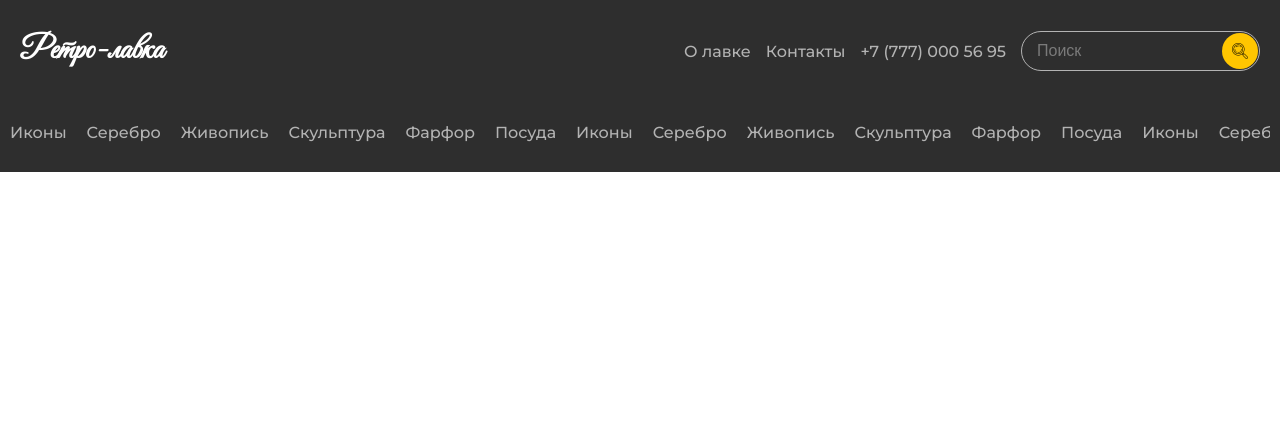
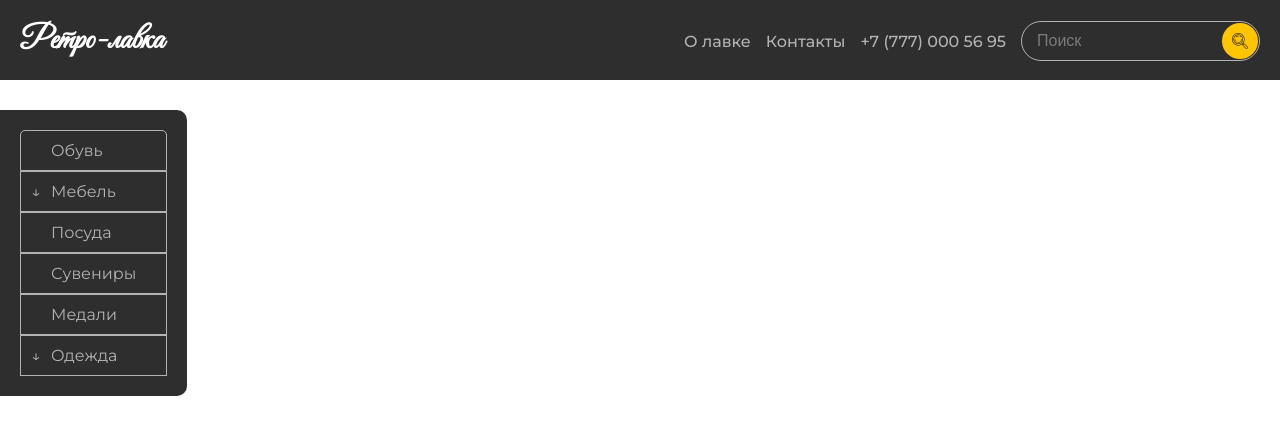
Before and after one commit to brainstorm-beginners/antique-project-repo, a Django app: template templates/mainPage.html in a window 1280 px wide. Shown: the top 435 px of the page. Run offline with Django 5.2, Linux system fonts and the light colour scheme; the template is opened without the code that fills it, so the values that code supplies are empty; parts of the project's set-up code (start-up, migrations or seed data) failed here and were passed over; some web fonts are replaced.

Commit message:
Development: Add new menu on the main page for category navigation.

```diff
--- a/static/mainPage.css
+++ b/static/mainPage.css
@@ -1,3 +1,4 @@
+@charset "UTF-8";
 @import url("https://fonts.googleapis.com/css2?family=Caveat:wght@400..700&family=Great+Vibes&family=Marck+Script&family=Rampart+One&display=swap");
 @import url("https://fonts.googleapis.com/css2?family=Montserrat:ital,wght@0,100..900;1,100..900&display=swap");
 body {
@@ -5,14 +6,20 @@ body {
   padding: 0;
 }
 
+a {
+  text-decoration: none;
+  color: inherit;
+}
+
 header {
+  height: 10vh;
   width: auto;
   background-color: #2e2e2e;
 }
 header .topHeaderBlock {
   display: flex;
   align-items: center;
-  padding: 10px 20px;
+  padding: 0px 20px;
   justify-content: space-between;
   flex-wrap: wrap;
 }
@@ -148,10 +155,10 @@ header .mobileMenu .mobileMenuList .searchForm .searchBar {
   width: 200px;
 }
 header .mobileMenu .mobileMenuList .searchForm .searchBar::-moz-placeholder {
-  color: #7a7a7a;
+  color: #b3b3b3;
 }
 header .mobileMenu .mobileMenuList .searchForm .searchBar::placeholder {
-  color: #7a7a7a;
+  color: #b3b3b3;
 }
 header .mobileMenu .mobileMenuList .searchForm .searchButton {
   background-color: #ffc600;
@@ -184,30 +191,87 @@ header .mobileMenu .mobileMenuList .searchForm .searchButton .searchIcon {
     display: none;
   }
 }
-header .categoriesBlock {
-  padding: 20px 10px 10px 10px;
+
+main {
+  z-index: 1;
+  padding: 30px 0px;
 }
-header .categoriesBlock .categoriesList {
-  width: 100%;
-  display: flex;
+main .categoryNavSide {
+  height: -moz-max-content;
+  height: max-content;
+  width: -moz-max-content;
+  width: max-content;
+  background-color: #2e2e2e;
+  overflow-y: auto;
+  padding: 20px;
+  border-top-right-radius: 10px;
+  border-bottom-right-radius: 10px;
+}
+main .categoryNavSide .categoriesMenu {
+  list-style: none;
+  padding: 0;
   margin: 0;
-  overflow-x: auto;
-  overflow-y: hidden;
-  white-space: nowrap;
-  scroll-behavior: smooth;
-  list-style: none;
-  padding: 0 0 20px 0;
-  font-weight: 500;
-  gap: 20px;
-  scrollbar-width: thin !important;
-  scrollbar-color: #b3b3b3 transparent;
-}
-header .categoriesBlock .categoriesList .category {
   font-family: "Montserrat", sans-serif;
   color: #b3b3b3;
-  transition: 0.2s ease-in-out;
 }
-header .categoriesBlock .categoriesList .category:hover {
+main .categoryNavSide .categoriesMenu .category {
+  padding: 10px 30px;
   cursor: pointer;
+  position: relative;
+  border: 1px solid #b3b3b3;
+}
+main .categoryNavSide .categoriesMenu .category:hover {
   color: #ffbf00;
+}
+main .categoryNavSide .categoriesMenu .category:first-child {
+  border-top-left-radius: 5px;
+  border-top-right-radius: 5px;
+}
+main .categoryNavSide .categoriesMenu .category:last-child {
+  border-bottom-left-radius: 5px;
+  border-bottom-right-radius: 5px;
+}
+main .categoryNavSide .categoriesMenu .category__dropdown {
+  padding: 10px 30px;
+  cursor: pointer;
+  position: relative;
+  border: 1px solid #b3b3b3;
+}
+main .categoryNavSide .categoriesMenu .category__dropdown:hover {
+  color: #ffbf00;
+}
+main .categoryNavSide .categoriesMenu .category__dropdown::after {
+  content: "↓";
+  position: absolute;
+  left: 10px;
+  transform: rotate(0);
+  transition: transform 0.3s ease;
+}
+main .categoryNavSide .categoriesMenu .category__dropdown.open::after {
+  top: 6%;
+  transform: rotate(-180deg);
+}
+main .categoryNavSide .categoriesMenu .subcategoriesMenu {
+  display: none;
+  align-items: center;
+  flex-direction: column;
+  list-style: none;
+  background-color: #2e2e2e;
+  transition: max-height 0.3s ease;
+  padding: 0;
+  margin-top: 10px;
+  z-index: 1000;
+}
+main .categoryNavSide .categoriesMenu .subcategoriesMenu .subcategory {
+  padding: 5px 0px;
+  color: #b3b3b3;
+  cursor: pointer;
+}
+main .categoryNavSide .categoriesMenu .subcategoriesMenu .subcategory:hover {
+  color: #ffbf00;
+}
+@media only screen and (max-width: 800px) {
+  main .categoryNavSide {
+    display: none;
+  }
 }/*# sourceMappingURL=mainPage.css.map */
--- a/static/mainPage.js
+++ b/static/mainPage.js
@@ -1,4 +1,26 @@
+function setSelectedCategory(categoryName) {
+  localStorage.setItem("selectedCategory", categoryName);
+}
+
+function getSelectedCategory() {
+  return localStorage.getItem("selectedCategory");
+}
+
+// Функция выделения выбранной категории
+function highlightSelectedCategory() {
+  const selectedCategory = getSelectedCategory();
+  const categories = document.querySelectorAll(".category, .subcategory, .category__dropdown");
+  categories.forEach((category) => {
+    if (category.textContent.trim() === selectedCategory) {
+      category.classList.add("selected");
+    } else {
+      category.classList.remove("selected");
+    }
+  });
+}
+
 window.addEventListener("DOMContentLoaded", () => {
+  // Настройка мобильного меню
   const mobileMenuButton = document.getElementById('mobileMenuButton');
   const mobileMenu = document.querySelector('.mobileMenu');
   const mobileMenuButtonIcon = document.querySelector('.mobileMenuButtonIcon');
@@ -8,25 +30,50 @@ window.addEventListener("DOMContentLoaded", () => {
   mobileMenuButton.addEventListener('click', () => {
     mobileMenu.style.display = mobileMenu.style.display === 'none' ? 'block' : 'none';
 
-        if (mobileMenuButtonIcon.src.includes('menuIconLightGrey.png')) {
-            mobileMenuButtonIcon.src = closeIcon;
-        } else {
-            mobileMenuButtonIcon.src = menuIcon;
-        }
+    mobileMenuButtonIcon.src = mobileMenuButtonIcon.src.includes('menuIconLightGrey.png') ? closeIcon : menuIcon;
   });
 
-    document.querySelector(".categoriesList")
-  .addEventListener('wheel', function(event) {
-    if (event.deltaMode == event.DOM_DELTA_PIXEL) {
-      var modifier = 1;
-    } else if (event.deltaMode == event.DOM_DELTA_LINE) {
-      var modifier = parseInt(getComputedStyle(this).lineHeight);
-    } else if (event.deltaMode == event.DOM_DELTA_PAGE) {
-      var modifier = this.clientHeight;
-    }
-    if (event.deltaY != 0) {
-      this.scrollLeft += modifier * event.deltaY;
-      event.preventDefault();
+  const dropdownCategories = document.querySelectorAll(".category__dropdown");
+  const categories = document.querySelectorAll(".category, .subcategory, .category__dropdown");
+
+  // Открытие и закрытие подкатегорий при клике
+  dropdownCategories.forEach((category) => {
+    category.addEventListener("click", function (event) {
+      event.stopPropagation(); // Останавливаем всплытие события
+      const subcategoriesMenu = category.querySelector(".subcategoriesMenu");
+
+      if (subcategoriesMenu.style.display === "block") {
+        subcategoriesMenu.style.display = "none";
+        category.classList.remove("open");
+      } else {
+        document.querySelectorAll(".subcategoriesMenu").forEach((menu) => {
+          menu.style.display = "none";
+          menu.parentElement.classList.remove("open");
+        });
+
+        subcategoriesMenu.style.display = "block";
+        category.classList.add("open");
       }
     });
   });
+
+  // Клик на обычную категорию или подкатегорию для перехода по URL и выделения
+  categories.forEach((category) => {
+    category.addEventListener("click", function () {
+      // Проверяем, имеет ли категория подкатегории
+      if (!category.classList.contains("category__dropdown")) {
+        const categoryName = category.textContent.trim();
+
+        // Сохраняем выбранную категорию
+        setSelectedCategory(categoryName);
+
+        // Переход на URL с категорией
+        const urlCategoryName = categoryName.toLowerCase().replace(" ", "_");
+        window.location.href = `/api/v1/${urlCategoryName}`;
+      }
+    });
+  });
+
+  // Подсвечиваем выбранную категорию при загрузке страницы
+  highlightSelectedCategory();
+});
--- a/static/mainPage.scss
+++ b/static/mainPage.scss
@@ -5,14 +5,20 @@ body {
     padding: 0;
 }
 
+a {
+  text-decoration: none;
+  color: inherit;
+}
+
 header {
-    width: auto;
-    background-color: $dark-grey-color;
+  height: 10vh;
+  width: auto;
+  background-color: $dark-grey-color;
 
     .topHeaderBlock {
         display: flex;
         align-items: center;
-        padding: 10px 20px;
+        padding: 0px 20px;
         justify-content: space-between;
         flex-wrap: wrap;
 
@@ -157,7 +163,7 @@ header {
             width: 200px;
 
             &::placeholder {
-              color: #7a7a7a;
+              color: $light-grey-color;
             }
           }
 
@@ -200,35 +206,100 @@ header {
         display: none;
       }
     }
+}
 
-    .categoriesBlock {
-      padding: 20px 10px 10px 10px;
+main {
+  z-index: 1;
+  padding: 30px 0px;
 
-      .categoriesList {
-        width: 100%;
-        display: flex;
-        margin: 0;
-        overflow-x: auto;
-        overflow-y: hidden;
-        white-space: nowrap;
-        scroll-behavior: smooth;
+  .categoryNavSide {
+    height: max-content;
+    width: max-content;
+    background-color: $dark-grey-color;
+    overflow-y: auto;
+    padding: 20px;
+    border-top-right-radius: 10px;
+    border-bottom-right-radius: 10px;
+
+    .categoriesMenu {
+      list-style: none;
+      padding: 0;
+      margin: 0;
+      font-family: $secondary-font;
+      color: $light-grey-color;
+
+      .category {
+        padding: 10px 30px;
+        cursor: pointer;
+        position: relative;
+        border: 1px solid $light-grey-color;
+
+        &:hover {
+          color: $yantar-color;
+        }
+
+        &:first-child {
+          border-top-left-radius: 5px;
+          border-top-right-radius: 5px;
+        }
+
+        &:last-child {
+          border-bottom-left-radius: 5px;
+          border-bottom-right-radius: 5px;
+        }
+      }
+
+      .category__dropdown {
+        padding: 10px 30px;
+        cursor: pointer;
+        position: relative;
+        border: 1px solid $light-grey-color;
+
+        &:hover {
+          color: $yantar-color;
+        }
+
+        &::after {
+          content: "↓";
+          position: absolute;
+          left: 10px;
+          transform: rotate(0);
+          transition: transform 0.3s ease;
+        }
+
+        &.open::after {
+          top: 6%;
+          transform: rotate(-180deg);
+        }
+      }
+
+      .subcategoriesMenu {
+        display: none;
+        align-items: center;
+        flex-direction: column;
         list-style: none;
-        padding: 0 0 20px 0;
-        font-weight: 500;
-        gap: 20px;
-        scrollbar-width: thin !important;
-        scrollbar-color: $light-grey-color transparent;
+        background-color: $dark-grey-color;
+        transition: max-height 0.3s ease;
+        padding: 0;
+        margin-top: 10px;
+        z-index: 1000;
 
-        .category {
-          font-family: $secondary-font;
+        .subcategory {
+          padding: 5px 0px;
           color: $light-grey-color;
-          transition: 0.2s ease-in-out;
+          cursor: pointer;
 
           &:hover {
-            cursor: pointer;
             color: $yantar-color;
           }
         }
       }
     }
+  }
+
+  @media only screen and (max-width: 800px) {
+    .categoryNavSide {
+      display: none;
+    }
+  }
 }
--- a/templates/mainPage.html
+++ b/templates/mainPage.html
@@ -13,7 +13,7 @@
         <header>
             <div class='topHeaderBlock'>
                 <h1 class='shopTitle'>Ретро-лавка</h1>
-                <div class='headerTopRight'>
+                <nav class='headerTopRight'>
                     <ul class='headerTopMenu'>
                         <li class='headerTopMenuElement' id='aboutShop'>
                             О лавке
@@ -35,12 +35,13 @@
                             </search>
                         </li>
                     </ul>
-                </div>
+                </nav>
                 <button class='mobileMenuButton' id='mobileMenuButton'>
                     <img class="mobileMenuButtonIcon" src="../static/icons/menuIconLightGrey.png" alt="Поиск" />
                 </button>
             </div>
-            <div class='mobileMenu' style='display: none;'>
+
+            <nav class='mobileMenu' style='display: none;'>
                 <ul class='mobileMenuList'>
                     <li class='mobileMenuElement' id='search'>
                         <search>
@@ -62,42 +63,37 @@
                         О лавке
                     </li>
                 </ul>
-            </div>
-            <div class='categoriesBlock'>
-                <ul class='categoriesList'>
-                    <li class='category'>Иконы</li>
-                    <li class='category'>Серебро</li>
-                    <li class='category'>Живопись</li>
-                    <li class='category'>Скульптура</li>
-                    <li class='category'>Фарфор</li>
-                    <li class='category'>Посуда</li>
-                    <li class='category'>Иконы</li>
-                    <li class='category'>Серебро</li>
-                    <li class='category'>Живопись</li>
-                    <li class='category'>Скульптура</li>
-                    <li class='category'>Фарфор</li>
-                    <li class='category'>Посуда</li>
-                    <li class='category'>Иконы</li>
-                    <li class='category'>Серебро</li>
-                    <li class='category'>Живопись</li>
-                    <li class='category'>Скульптура</li>
-                    <li class='category'>Фарфор</li>
-                    <li class='category'>Посуда</li>
-                    <li class='category'>Иконы</li>
-                    <li class='category'>Серебро</li>
-                    <li class='category'>Живопись</li>
-                    <li class='category'>Скульптура</li>
-                    <li class='category'>Фарфор</li>
-                    <li class='category'>Посуда</li>
-                </ul>
-            </div>
+            </nav>
         </header>
         <main>
+            <nav class='categoryNavSide'>
+                <ul class='categoriesMenu'>
+                    <li class='category'>Обувь</li>
+                    <li class='category__dropdown'>
+                        Мебель
+                        <ul class='subcategoriesMenu'>
+                            <li class='subcategory'>Стулья</li>
+                            <li class='subcategory'>Столы</li>
+                            <li class='subcategory'>Шкафы</li>
+                        </ul>
+                    </li>
+                    <li class='category'>Посуда</li>
+                    <li class='category'>Сувениры</li>
+                    <li class='category'>Медали</li>
+                    <li class='category__dropdown'>
+                        Одежда
+                        <ul class='subcategoriesMenu'>
+                            <li class='subcategory'>Костюмы</li>
+                            <li class='subcategory'>Шляпы</li>
+                            <li class='subcategory'>Жилетки</li>
+                        </ul>
+                    </li>
 
+                </ul>
+            </nav>
         </main>
         <footer>
 
         </footer>
-        <script src="" async defer></script>
     </body>
 </html>
```
Also changed, not shown: 1 other file. Lines whose indentation alone changed are shown as unchanged.
